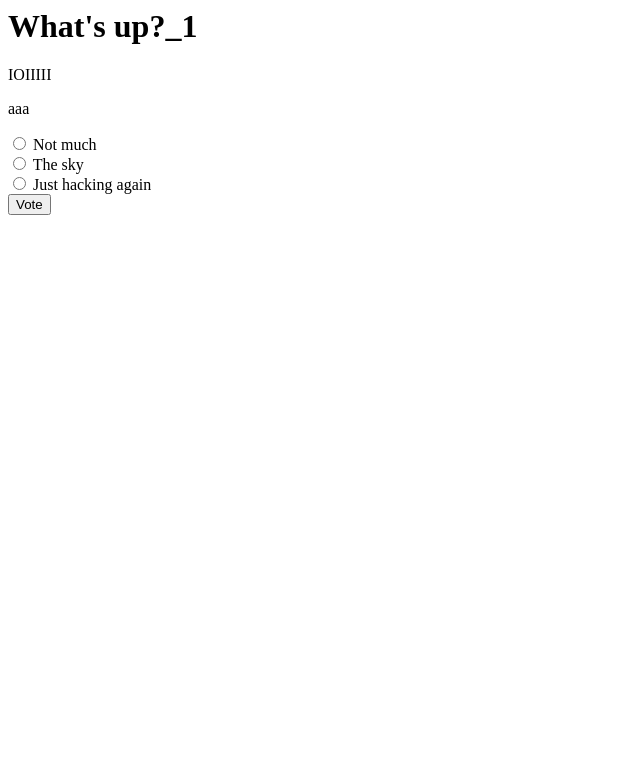
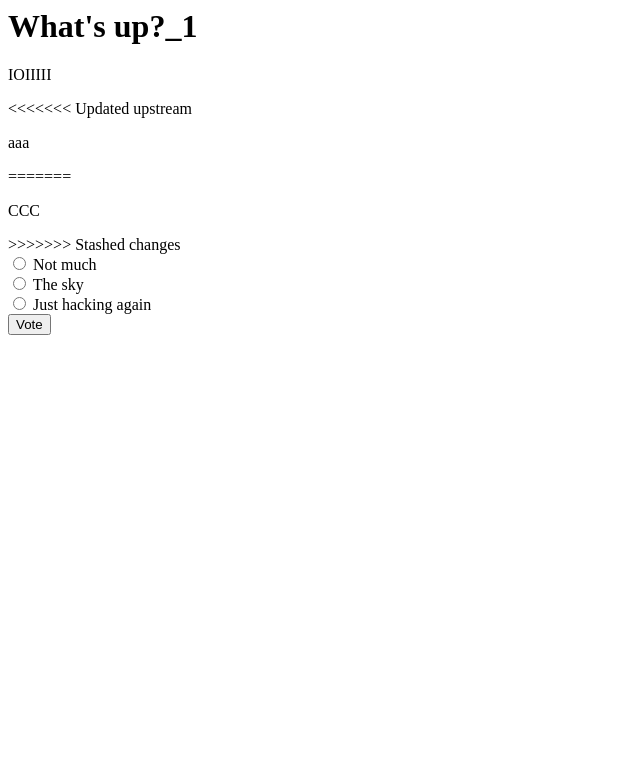
Before and after one commit to foolish-fish-whale/mysite, a Django app: page /polls/1/ in a window 1280 px wide. Shown: the top 783 px of the page, without its empty margins (0-640 px from the left). Run offline with Django 3.2, Linux system fonts and the light colour scheme; data comes from the database, SQL or seed files in the repository.

Commit message:
'test_7'

```diff
--- a/polls/templates/polls/detail.html
+++ b/polls/templates/polls/detail.html
@@ -1,6 +1,10 @@
 <h1>{{ question.question_text }}</h1>
 <p>IOIIIII</p>
+<<<<<<< Updated upstream
 <p>aaa</p>
+=======
+<p>CCC</p>
+>>>>>>> Stashed changes
 {% if error_message %}<p><strong>{{ error_message }}</strong></p>{% endif %}
 
 <form action="{% url 'polls:vote' question.id %}" method="post">
```
